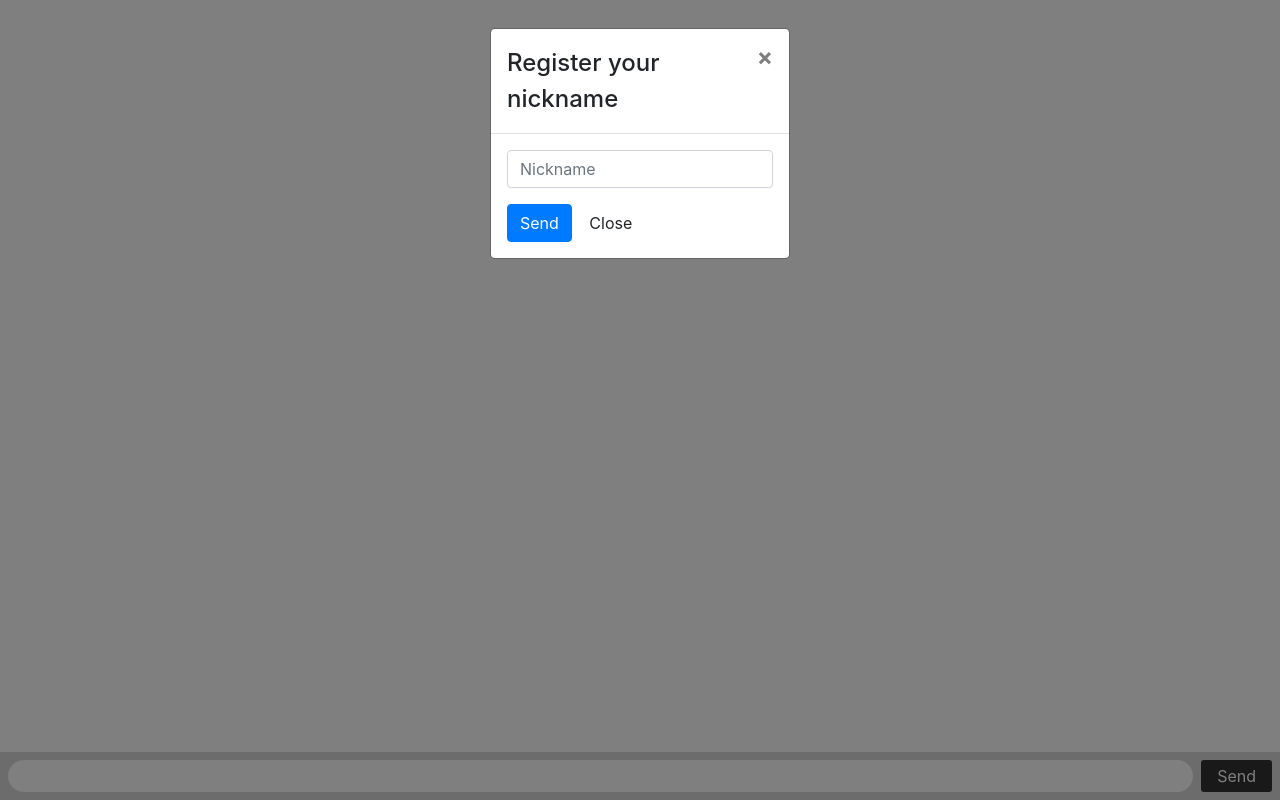
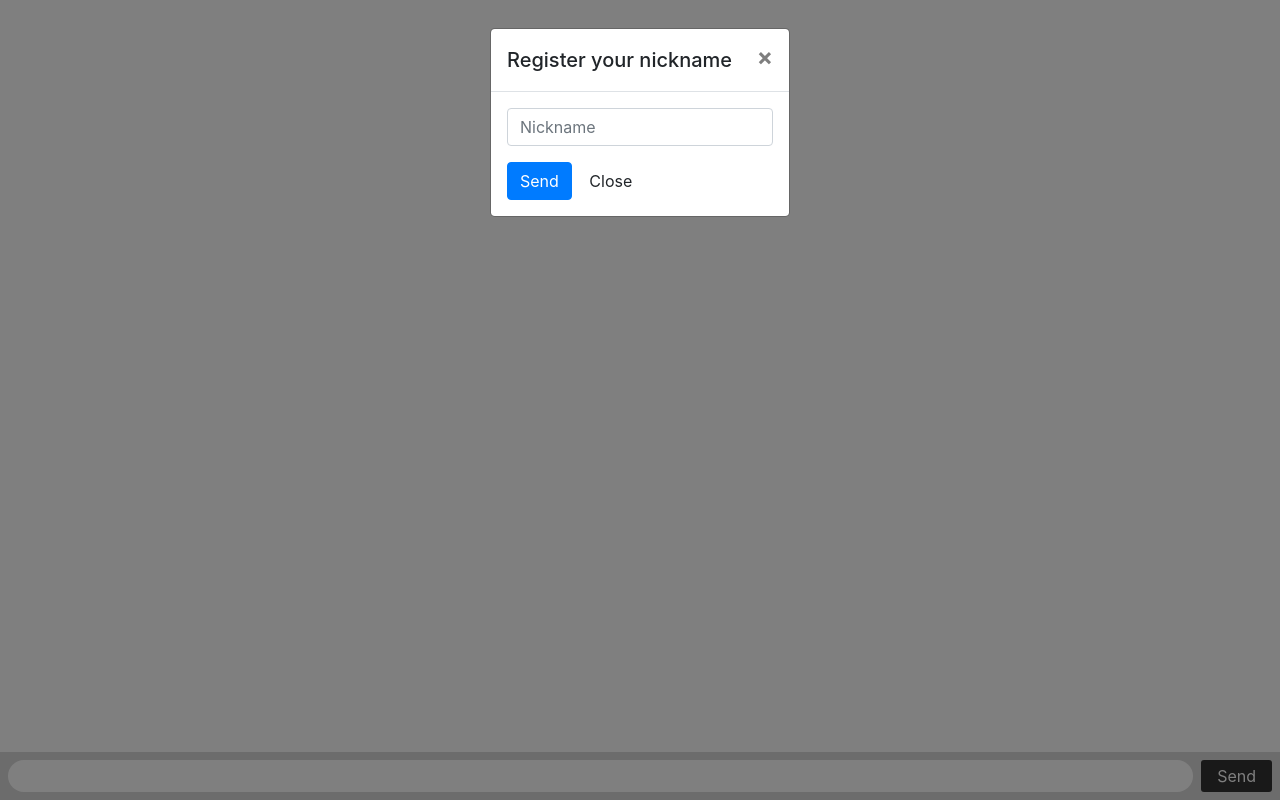
Before and after one commit to wsulbaran/socket-chat, a website: page public/index.html in a window 1280 px wide. Drawn offline with nearby package versions, Linux system fonts and the light colour scheme; no server answers.

Commit message:
adjusting modal title

```diff
--- a/public/index.html
+++ b/public/index.html
@@ -17,7 +17,7 @@
         <!-- Modal content-->
         <div class="modal-content">
           <div class="modal-header">
-            <h4 class="modal-title">Register your nickname</h4>
+            <h5 class="modal-title">Register your nickname</h5>
             <button type="button" class="close" data-dismiss="modal">&times;</button>
           </div>
           <div class="modal-body">
```
